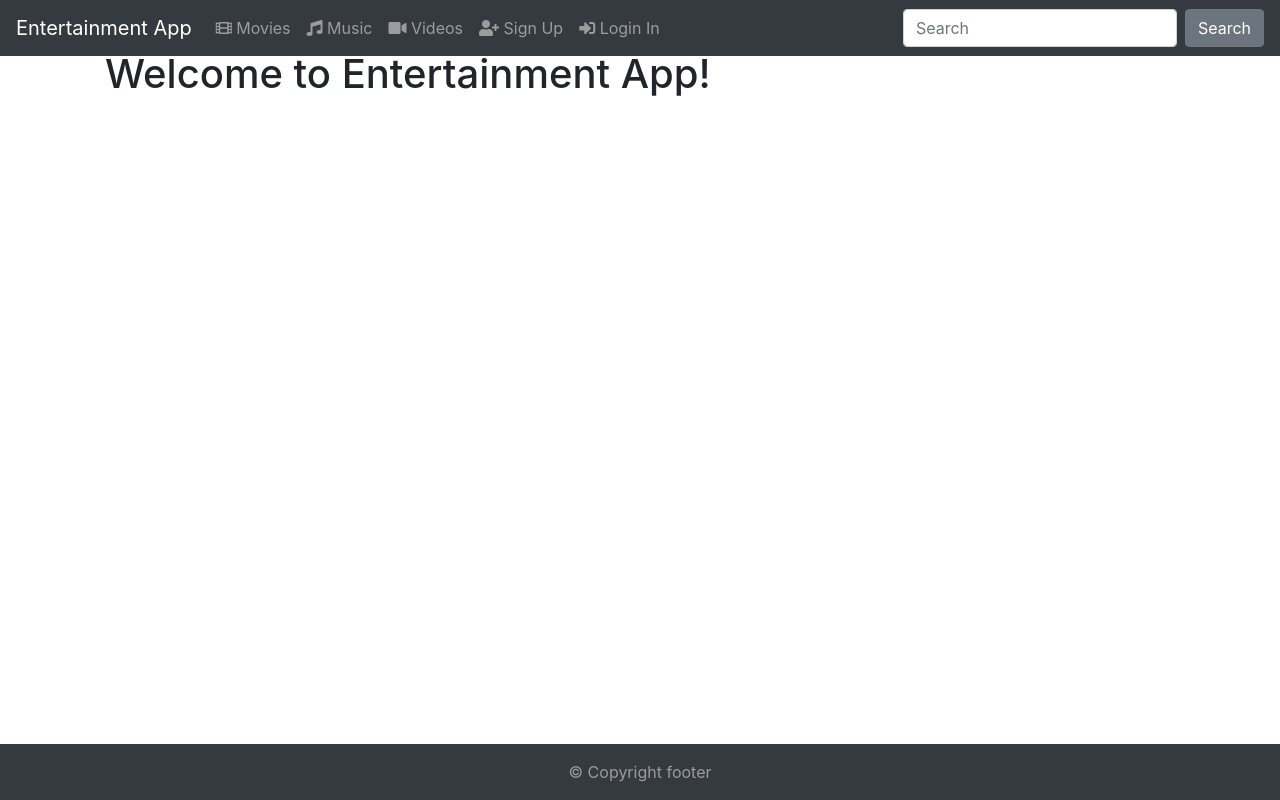
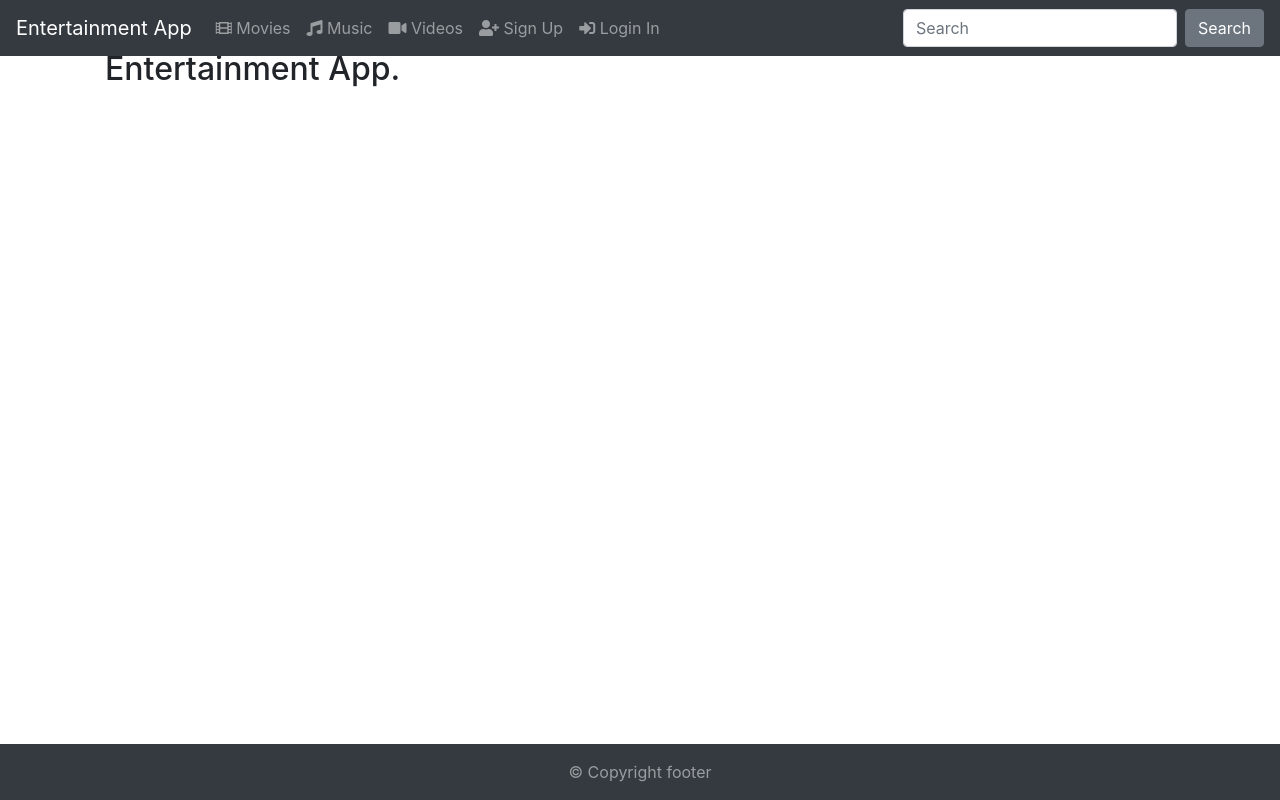
Before and after one commit to prasad417/entertainment-app, an Angular app: page / in a window 1280 px wide. Built offline with nearby package versions, Linux system fonts and the light colour scheme.

Commit message:
Adding Home component

```diff
--- a/package.json
+++ b/package.json
@@ -31,7 +31,7 @@
   },
   "devDependencies": {
     "@angular-devkit/build-angular": "~0.7.0",
-    "@angular/cli": "~6.1.1",
+    "@angular/cli": "^6.1.1",
     "@angular/compiler-cli": "^6.1.0",
     "@angular/language-service": "^6.1.0",
     "@types/jasmine": "~2.8.6",
--- a/src/app/app.component.html
+++ b/src/app/app.component.html
@@ -1,7 +1,7 @@
 <app-header></app-header>
 <div class="container">
   <div class="row">
-    <h1>Welcome to Entertainment App!</h1>
+    <router-outlet></router-outlet>
   </div>
 </div>
 <app-footer></app-footer>
--- /dev/null
+++ b/src/app/home/home.component.html
@@ -0,0 +1,3 @@
+<div>
+    <h2>Entertainment App.</h2>
+</div>
```
Also changed, not shown: src/app/app.module.ts (+11 -2 lines), src/app/home/home.component.ts (added, +8 -0 lines), src/app/home/home.component.scss (added), 1 other file (tests, documents, lock files or other folders).
